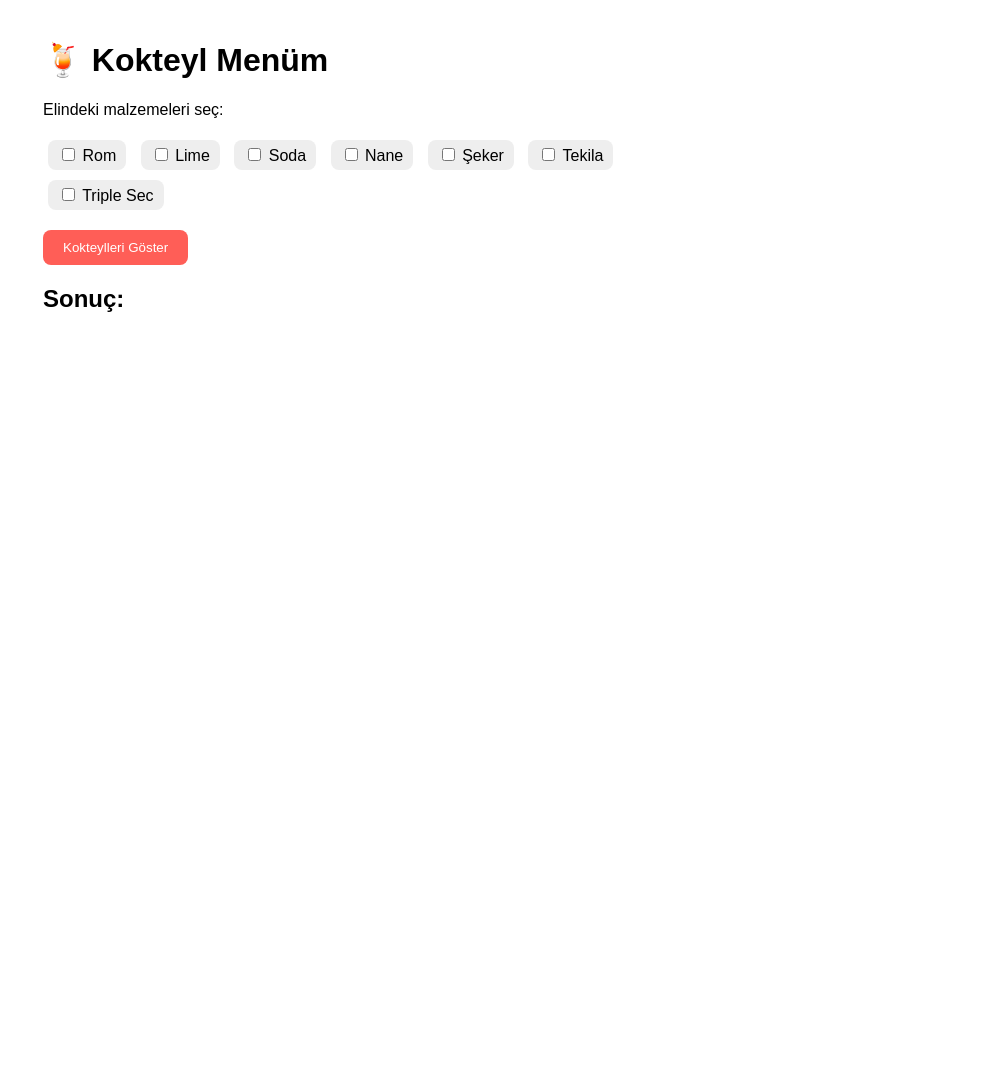
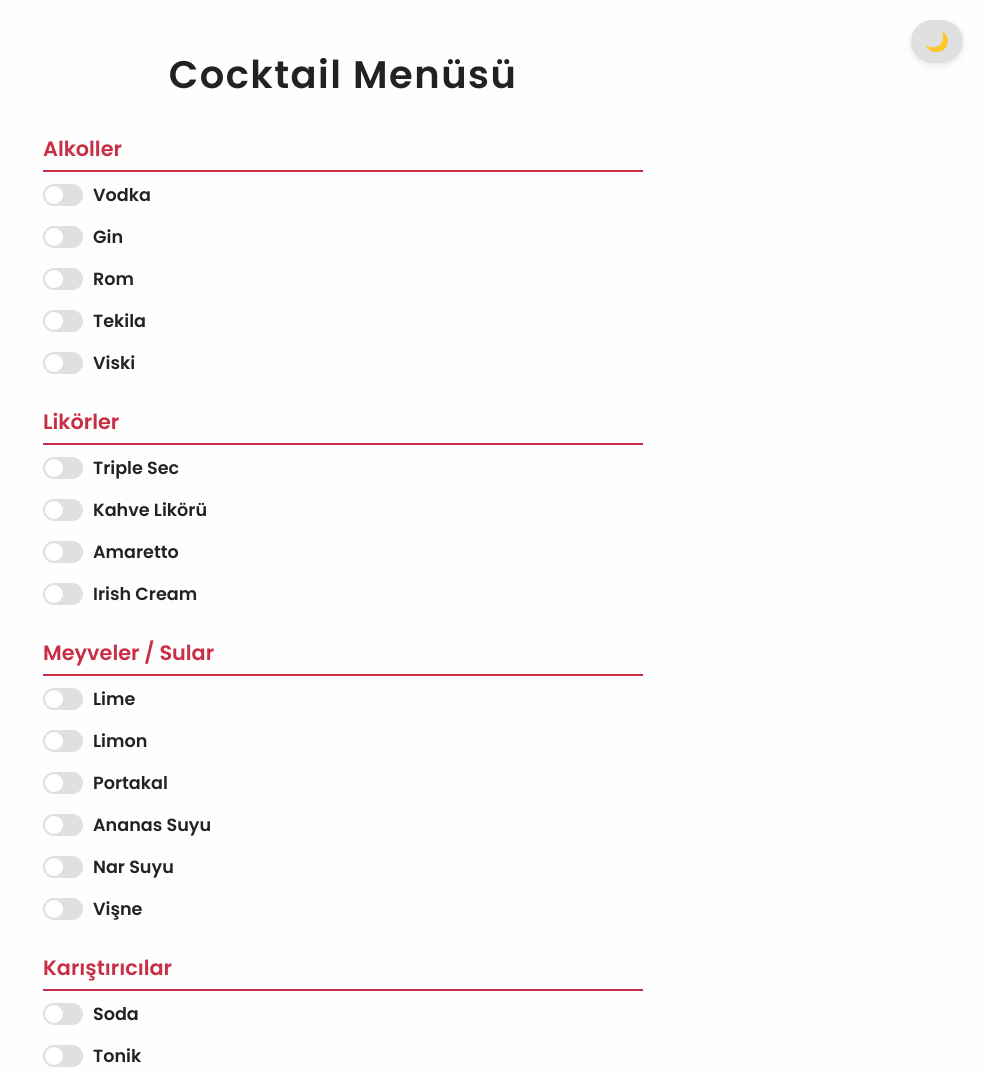
Before and after one commit to erdisencan/cocktail-menu, a plain HTML site: page index.html in a window 1280 px wide. Shown: the top 1072 px of the page, without its empty margins (297-1280 px from the left). Before the commit the page ends 800 px from the top, so only its background shows below. Drawn offline with Linux system fonts and the light colour scheme.

Commit message:
Add files via upload

```diff
--- a/index.html
+++ b/index.html
@@ -2,28 +2,66 @@
 <html lang="tr">
 <head>
   <meta charset="UTF-8" />
-  <meta name="viewport" content="width=device-width, initial-scale=1.0" />
-  <title>Kokteyl Menüm</title>
+  <meta name="viewport" content="width=device-width, initial-scale=1.0"/>
+  <title>Cocktail Menü</title>
   <link rel="stylesheet" href="style.css" />
-  <script src="script.js" defer></script>
 </head>
 <body>
-  <h1>🍹 Kokteyl Menüm</h1>
-  <p>Elindeki malzemeleri seç:</p>
+  <button id="temaBtn">🌙</button>
 
-  <div id="malzemeler">
-    <label><input type="checkbox" value="rom"> Rom</label>
-    <label><input type="checkbox" value="lime"> Lime</label>
-    <label><input type="checkbox" value="soda"> Soda</label>
-    <label><input type="checkbox" value="nane"> Nane</label>
-    <label><input type="checkbox" value="şeker"> Şeker</label>
-    <label><input type="checkbox" value="tekila"> Tekila</label>
-    <label><input type="checkbox" value="triple sec"> Triple Sec</label>
+  <div class="container">
+    <h1>Cocktail Menüsü</h1>
+
+    <section>
+      <h2>Alkoller</h2>
+      <div class="kategori"><input type="checkbox" id="vodka"><label for="vodka">Vodka</label></div>
+      <div class="kategori"><input type="checkbox" id="gin"><label for="gin">Gin</label></div>
+      <div class="kategori"><input type="checkbox" id="rom"><label for="rom">Rom</label></div>
+      <div class="kategori"><input type="checkbox" id="tekila"><label for="tekila">Tekila</label></div>
+      <div class="kategori"><input type="checkbox" id="viski"><label for="viski">Viski</label></div>
+    </section>
+
+    <section>
+      <h2>Likörler</h2>
+      <div class="kategori"><input type="checkbox" id="triple-sec"><label for="triple-sec">Triple Sec</label></div>
+      <div class="kategori"><input type="checkbox" id="kahve-likoru"><label for="kahve-likoru">Kahve Likörü</label></div>
+      <div class="kategori"><input type="checkbox" id="amaretto"><label for="amaretto">Amaretto</label></div>
+      <div class="kategori"><input type="checkbox" id="irish-cream"><label for="irish-cream">Irish Cream</label></div>
+    </section>
+
+    <section>
+      <h2>Meyveler / Sular</h2>
+      <div class="kategori"><input type="checkbox" id="lime"><label for="lime">Lime</label></div>
+      <div class="kategori"><input type="checkbox" id="lemon"><label for="lemon">Limon</label></div>
+      <div class="kategori"><input type="checkbox" id="portakal"><label for="portakal">Portakal</label></div>
+      <div class="kategori"><input type="checkbox" id="ananas"><label for="ananas">Ananas Suyu</label></div>
+      <div class="kategori"><input type="checkbox" id="nar"><label for="nar">Nar Suyu</label></div>
+      <div class="kategori"><input type="checkbox" id="vişne"><label for="vişne">Vişne</label></div>
+    </section>
+
+    <section>
+      <h2>Karıştırıcılar</h2>
+      <div class="kategori"><input type="checkbox" id="soda"><label for="soda">Soda</label></div>
+      <div class="kategori"><input type="checkbox" id="tonik"><label for="tonik">Tonik</label></div>
+      <div class="kategori"><input type="checkbox" id="cola"><label for="cola">Cola</label></div>
+      <div class="kategori"><input type="checkbox" id="enerji"><label for="enerji">Enerji İçeceği</label></div>
+    </section>
+
+    <section>
+      <h2>Garnitürler</h2>
+      <div class="kategori"><input type="checkbox" id="nane"><label for="nane">Nane</label></div>
+      <div class="kategori"><input type="checkbox" id="şeker"><label for="şeker">Toz Şeker</label></div>
+      <div class="kategori"><input type="checkbox" id="buz"><label for="buz">Buz</label></div>
+      <div class="kategori"><input type="checkbox" id="zeytin"><label for="zeytin">Zeytin</label></div>
+      <div class="kategori"><input type="checkbox" id="kiraz"><label for="kiraz">Kokteyl Kirazı</label></div>
+    </section>
+
+    <section>
+      <h2>Uygun Kokteyller</h2>
+      <div id="sonuclar">Henüz seçim yapılmadı.</div>
+    </section>
   </div>
 
-  <button onclick="kokteylleriGoster()">Kokteylleri Göster</button>
-
-  <h2>Sonuç:</h2>
-  <div id="sonuclar"></div>
+  <script src="script.js"></script>
 </body>
 </html>
--- a/script.js
+++ b/script.js
@@ -1,34 +1,44 @@
 const kokteyller = [
-  {
-    ad: "Mojito",
-    malzemeler: ["rom", "lime", "nane", "şeker", "soda"]
-  },
-  {
-    ad: "Margarita",
-    malzemeler: ["tekila", "lime", "triple sec"]
-  },
-  {
-    ad: "Sade Rom",
-    malzemeler: ["rom"]
-  }
+  { ad: "Margarita", malzemeler: ["tekila", "lime", "triple-sec"] },
+  { ad: "Mojito", malzemeler: ["rom", "lime", "nane", "şeker", "soda"] },
+  { ad: "Whiskey Sour", malzemeler: ["viski", "lemon", "şeker"] },
+  { ad: "Cosmopolitan", malzemeler: ["vodka", "lime", "triple-sec", "vişne"] }
 ];
 
-function kokteylleriGoster() {
-  const secilenMalzemeler = Array.from(document.querySelectorAll('#malzemeler input:checked')).map(el => el.value);
-  const sonucDiv = document.getElementById("sonuclar");
-  sonucDiv.innerHTML = "";
+const secimler = document.querySelectorAll('input[type="checkbox"]');
+const sonucAlani = document.getElementById("sonuclar");
 
-  kokteyller.forEach(k => {
-    const eksik = k.malzemeler.filter(m => !secilenMalzemeler.includes(m));
-    const div = document.createElement("div");
-    div.className = "kokteyl";
+secimler.forEach(input => {
+  input.addEventListener("change", kokteylListele);
+});
 
-    if (eksik.length === 0) {
-      div.textContent = `✅ ${k.ad} yapılabilir!`;
-    } else {
-      div.textContent = `❌ ${k.ad} için eksik: ${eksik.join(", ")}`;
-    }
+function kokteylListele() {
+  const seciliMalzemeler = [...secimler]
+    .filter(input => input.checked)
+    .map(input => input.id);
 
-    sonucDiv.appendChild(div);
-  });
+  if (seciliMalzemeler.length === 0) {
+    sonucAlani.textContent = "Henüz seçim yapılmadı.";
+    return;
+  }
+
+  const uygunlar = kokteyller
+    .map(k => {
+      const eksik = k.malzemeler.filter(m => !seciliMalzemeler.includes(m));
+      return { ad: k.ad, eksikSayisi: eksik.length, eksik };
+    })
+    .filter(k => k.eksikSayisi <= 2)
+    .sort((a, b) => a.eksikSayisi - b.eksikSayisi);
+
+  if (uygunlar.length === 0) {
+    sonucAlani.textContent = "Uygun kokteyl bulunamadı.";
+  } else {
+    sonucAlani.innerHTML = uygunlar
+      .map(k => `<div><strong>${k.ad}</strong> ${k.eksikSayisi > 0 ? `(Eksik: ${k.eksik.join(", ")})` : ""}</div>`)
+      .join("");
+  }
 }
+
+document.getElementById("temaBtn").addEventListener("click", () => {
+  document.body.classList.toggle("dark");
+});
--- a/style.css
+++ b/style.css
@@ -1,32 +1,138 @@
+@import url('https://fonts.googleapis.com/css2?family=Poppins:wght@400;600&display=swap');
+
+:root {
+  --bg: #fefefe;
+  --text: #222;
+  --card-bg: #fff;
+  --card-shadow: rgba(0,0,0,0.1);
+  --primary: #c92e44;
+  --primary-hover: #a6283a;
+  --toggle-bg: #e0e0e0;
+  --toggle-checked-bg: #4caf50;
+}
+
+body.dark {
+  --bg: #121212;
+  --text: #eee;
+  --card-bg: #1e1e1e;
+  --card-shadow: rgba(0,0,0,0.6);
+  --primary: #ff6b81;
+  --primary-hover: #ff4a60;
+  --toggle-bg: #444;
+  --toggle-checked-bg: #66bb6a;
+}
+
 body {
-  font-family: sans-serif;
+  font-family: 'Poppins', sans-serif;
+  margin: 0;
   padding: 20px;
+  background: var(--bg);
+  color: var(--text);
+  transition: background 0.3s ease, color 0.3s ease;
+  min-height: 100vh;
+}
+
+.container {
   max-width: 600px;
   margin: auto;
+  padding: 0 20px 40px;
 }
 
-label {
-  display: inline-block;
-  margin: 5px;
-  padding: 5px 10px;
-  background: #eee;
-  border-radius: 8px;
+h1 {
+  text-align: center;
+  font-weight: 600;
+  margin-bottom: 30px;
+  font-size: 2.4rem;
+  letter-spacing: 1.5px;
 }
 
-button {
-  margin-top: 15px;
-  padding: 10px 20px;
-  background-color: #ff5e57;
-  color: white;
-  border: none;
-  border-radius: 8px;
-  cursor: pointer;
+h2 {
+  font-size: 1.3rem;
+  border-bottom: 2px solid var(--primary);
+  padding-bottom: 6px;
+  margin-top: 30px;
+  margin-bottom: 10px;
+  color: var(--primary);
 }
 
-.kokteyl {
-  background: #f9f9f9;
-  border-left: 4px solid #ccc;
-  padding: 10px;
-  margin-top: 10px;
-  border-radius: 5px;
+#temaBtn {
+  position: fixed;
+  top: 20px;
+  right: 20px;
+  background: var(--toggle-bg);
+  border: none;
+  padding: 10px 14px;
+  border-radius: 9999px;
+  cursor: pointer;
+  font-size: 1.2rem;
+  color: var(--text);
+  box-shadow: 0 2px 6px var(--card-shadow);
+  transition: background 0.3s ease, color 0.3s ease;
 }
+#temaBtn:hover {
+  background: var(--primary-hover);
+  color: white;
+}
+
+.kategori {
+  position: relative;
+  margin-bottom: 16px;
+}
+
+.kategori input[type="checkbox"] {
+  position: absolute;
+  opacity: 0;
+  width: 0;
+  height: 0;
+}
+
+.kategori label {
+  position: relative;
+  padding-left: 50px;
+  cursor: pointer;
+  user-select: none;
+  font-weight: 600;
+  font-size: 1.1rem;
+  color: var(--text);
+  display: inline-block;
+}
+
+.kategori label::before {
+  content: "";
+  position: absolute;
+  left: 0;
+  top: 50%;
+  transform: translateY(-50%);
+  width: 40px;
+  height: 22px;
+  background-color: var(--toggle-bg);
+  border-radius: 12px;
+  transition: background-color 0.3s ease;
+}
+
+.kategori label::after {
+  content: "";
+  position: absolute;
+  left: 2px;
+  top: 50%;
+  transform: translateY(-50%);
+  width: 18px;
+  height: 18px;
+  background-color: white;
+  border-radius: 50%;
+  transition: transform 0.3s ease;
+}
+
+.kategori input[type="checkbox"]:checked + label::before {
+  background-color: var(--toggle-checked-bg);
+}
+
+.kategori input[type="checkbox"]:checked + label::after {
+  transform: translate(18px, -50%);
+}
+
+#sonuclar {
+  margin-top: 15px;
+  font-size: 1rem;
+  line-height: 1.6;
+}
```
